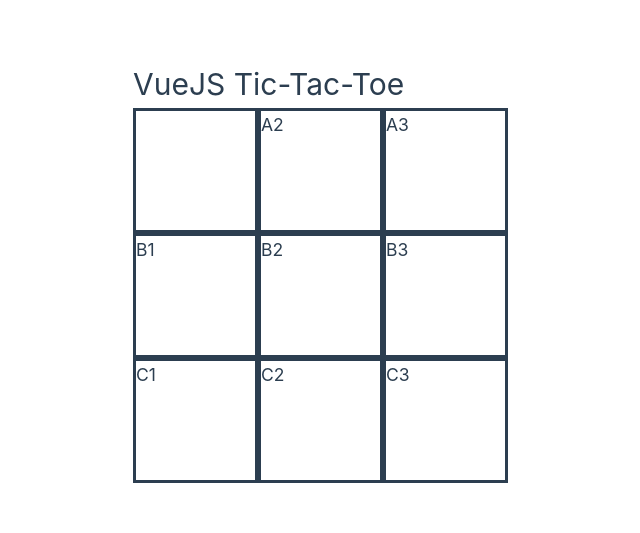
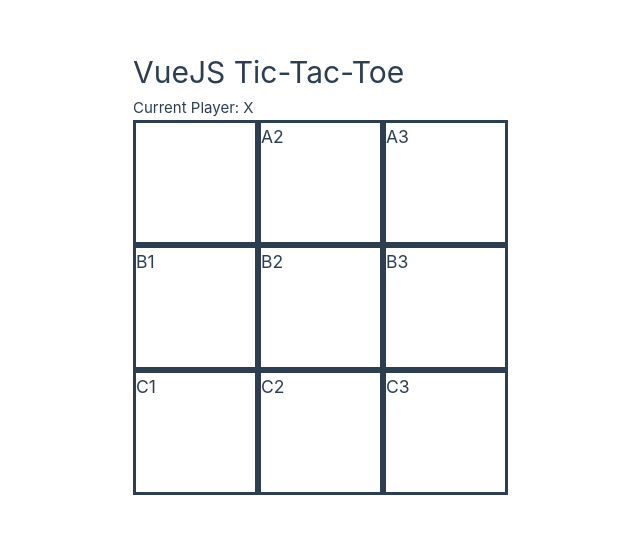
Before and after one commit to jffelix/VueJS-Tic-Tac-Toe, a Vue app in the folder VueJS-Tic-Tac-Toe/: page / in a window 1280 px wide. Shown: the part 129-662 px from the top of the page, without its empty margins (507-1147 px from the left). Built offline with nearby package versions, Linux system fonts and the light colour scheme.

Commit message:
Displayed current player

```diff
--- a/VueJS-Tic-Tac-Toe/src/components/App.vue
+++ b/VueJS-Tic-Tac-Toe/src/components/App.vue
@@ -7,6 +7,7 @@
       <div className='title'>
         <h1>VueJS Tic-Tac-Toe</h1>
       </div>
+      <div>Current Player: {{this.currentPlayer}}</div>
       <div className='allRows'>
         <TopRow v-on:changePlayer="changePlayer"/>
         <MiddleRow />
@@ -35,7 +36,6 @@
   },
   methods: {
     changePlayer() {
-      console.log(this.currentPlayer)
       if (this.currentPlayer === 'X') {
         this.currentPlayer = '0';
       } else {
--- a/VueJS-Tic-Tac-Toe/src/components/rows/subrows/RowA1.vue
+++ b/VueJS-Tic-Tac-Toe/src/components/rows/subrows/RowA1.vue
@@ -1,6 +1,7 @@
 <template>
     <main>
-        <div className='rowA1' v-on:click="this.markBox"></div>
+        <div className='rowA1' v-on:click="this.markBox">
+        </div>
     </main>
 </template>
 
```
